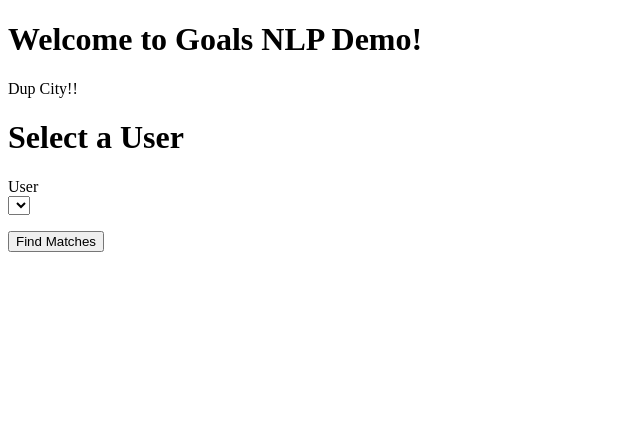
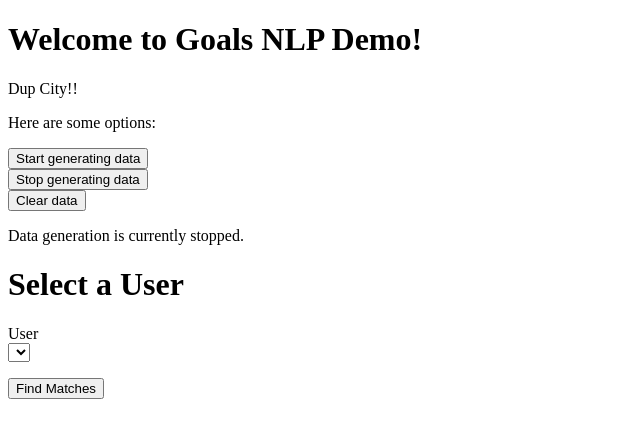
Before and after one commit to kcirtapfromspace/cloudfoundry_circleci, a Flask app: template src/spacy/templates/index.html in a window 1280 px wide. Shown: the top 438 px of the page, without its empty margins (0-640 px from the left). Run offline with Flask 3, Linux system fonts and the light colour scheme; the template is opened without the code that fills it: values that come from a table or form of the project are taken from there, others are empty; some libraries are stand-ins or nearby versions.

Commit message:
demo is working start & stop data gen clear data working

```diff
--- /dev/null
+++ b/src/spacy/datagen.py
@@ -0,0 +1,95 @@
+# math import e
+import os
+import random
+import json
+import string
+from cfenv import AppEnv
+from faker import Faker
+import psycopg2
+import psycopg2.extras
+from db import connect_to_db
+import uuid
+from time import sleep
+from threading import Thread, Event
+from opentelemetry.instrumentation.psycopg2 import Psycopg2Instrumentor
+from opentelemetry.instrumentation.flask import FlaskInstrumentor
+
+env = AppEnv()
+Psycopg2Instrumentor().instrument()
+
+# Predefined goals
+predefined_goals = []
+
+# Counter for number of generated goals
+goal_counter = 0
+
+# Stop event for the thread
+stop_event = Event()
+
+def data_generator():
+    global goal_counter
+    global stop_event
+    global predefined_goals
+
+    conn = connect_to_db()
+
+    if conn is None:
+        print("Could not connect to the database. Data generation terminated.")
+        return
+
+    with conn.cursor() as cur:
+        fake = Faker()
+
+        # Enable uuid-ossp extension if not done yet
+        cur.execute("CREATE EXTENSION IF NOT EXISTS \"uuid-ossp\";")
+        conn.commit()
+
+        # Check if the 'public.goals' table exists and if not, create it.
+        cur.execute("""
+            CREATE TABLE IF NOT EXISTS public.goals (
+                id uuid PRIMARY KEY,
+                goal text NOT NULL,
+                goal_user_id uuid NOT NULL
+            );
+        """)
+
+        num_iterations = 0
+
+        # generate random unique user ids
+        user_ids = [str(uuid.uuid4()) for _ in range(5)]
+
+        while not stop_event.is_set() and num_iterations < 10000:
+            # Randomly select a user id from generated user ids
+            goal_user_id = random.choice(user_ids)
+
+            # Generate a goal
+            num_words = random.randint(3, 20)
+            goal_text = ' '.join(fake.words(nb=num_words))
+
+            # Add random punctuation to the end of the goal text
+            punctuation = random.choice(string.punctuation)
+            goal_text += punctuation
+
+            # Add the first 10 generated goals to predefined goals
+            if len(predefined_goals) < 10:
+                predefined_goals.append(goal_text)
+            elif random.random() < 0.5:
+                goal_text = random.choice(predefined_goals)
+
+            goal_id = str(uuid.uuid4())
+            try:
+                cur.execute(
+                    "INSERT INTO public.goals (id, goal, goal_user_id) VALUES (%s, %s, %s);",
+                    (goal_id, goal_text, goal_user_id)
+                )
+                conn.commit()
+                goal_counter += 1
+                print(f"Inserted goal {goal_id} for user {goal_user_id} with text: {goal_text}")
+
+            except Exception as e:
+                print(f"Error: {e}")
+                conn.rollback()
+
+            sleep(1)
+            num_iterations += 1
+        print("Finished generating data!")
--- a/src/spacy/manifest.yml
+++ b/src/spacy/manifest.yml
@@ -4,3 +4,5 @@ applications:
   random-route: true
   path: ./
   buildpack: python_buildpack
+  services:
+  - postgresql-db
--- a/src/spacy/server.py
+++ b/src/spacy/server.py
@@ -5,7 +5,9 @@ import os
 import json
 
 from cfenv import AppEnv
-from flask import Flask, render_template, redirect, url_for
+from datagen import data_generator, stop_event
+from threading import Thread, Event
+from flask import Flask, request, redirect, render_template
 from flask_wtf import FlaskForm
 from spacy_similarity import my_calc_similarity
 from db import connect_to_db
@@ -15,12 +17,49 @@ app = Flask(__name__)
 env = AppEnv()
 app.config['SECRET_KEY'] = 'your-secret-key'
 port = int(os.getenv("PORT"))
+# Global variable to keep track of whether we're generating data
+is_generating_data = False
+# Store the data generating thread globally
+data_gen_thread = None
+
 logging.basicConfig(filename='app.log', level=logging.INFO,
                     format='%(asctime)s:%(levelname)s:%(message)s')
-
 class UserForm(FlaskForm):
     user_id = SelectField('User', choices=[])
     submit = SubmitField('Find Matches')
+
+
+@app.route('/start', methods=['POST'])
+def start_generating_data():
+    global is_generating_data, data_gen_thread
+    if not is_generating_data:
+        is_generating_data = True
+        data_gen_thread = Thread(target=data_generator)
+        data_gen_thread.start()
+    return redirect(request.referrer)
+
+@app.route('/stop', methods=['POST'])
+def stop_generating_data():
+    global is_generating_data
+    if is_generating_data:
+        is_generating_data = False
+        if data_gen_thread is not None:
+            stop_event.set()
+            data_gen_thread.join()
+    return redirect(request.referrer)
+
+@app.route('/clear', methods=['POST'])
+def clear_database():
+    conn = connect_to_db()
+    cur = conn.cursor(cursor_factory=psycopg2.extras.DictCursor)
+    try:
+        cur.execute("DELETE FROM public.goals;")
+        conn.commit()
+        print("Database cleared successfully.")
+    except Exception as e:
+        print(f"Error occurred while clearing the database: {e}")
+        conn.rollback()
+    return redirect(request.referrer)
 
 @app.route('/', methods=['GET', 'POST'])
 def main():
@@ -39,8 +78,8 @@ def main():
         cur_goal_ids = [row['id'] for row in rows]
 
         matched_goals = my_calc_similarity(user_id, cur_goals_list, cur_goal_ids)
-        return render_template('index.html', form=form, matched_goals=matched_goals)
-    return render_template('index.html', form=form, matched_goals=None)
+        return render_template('index.html', form=form, matched_goals=matched_goals, is_generating_data=is_generating_data)
+    return render_template('index.html', form=form, matched_goals=None, is_generating_data=is_generating_data)
 
 
 @app.route('/select_user', methods=['GET', 'POST'])
@@ -69,4 +108,7 @@ def compute_similarities(user_id):
     return render_template('display_matches.html', matched_goals=matched_goals)
 
 if __name__ == '__main__':
+    thread = Thread(target=data_generator)
+    thread.start()
+
     app.run(host='0.0.0.0', port=port)
--- a/src/spacy/templates/index.html
+++ b/src/spacy/templates/index.html
@@ -7,6 +7,21 @@
     <div class="container">
         <h1>Welcome to Goals NLP Demo!</h1>
         <p>Dup City!!</p>
+        <p>Here are some options:</p>
+        <form method="POST" action="/start">
+            <input type="submit" value="Start generating data">
+        </form>
+        <form method="POST" action="/stop">
+            <input type="submit" value="Stop generating data">
+        </form>
+        <form method="POST" action="/clear">
+            <input type="submit" value="Clear data">
+        </form>
+        {% if is_generating_data %}
+            <p>Data generation is currently running.</p>
+        {% else %}
+            <p>Data generation is currently stopped.</p>
+        {% endif %}
     <div>
         <h1>Select a User</h1>
         <form method="POST">
```
Also changed, not shown: src/datagen/datagen.py (+18 -18 lines), src/spacy/db.py (+12 -7 lines), 1 other file.
